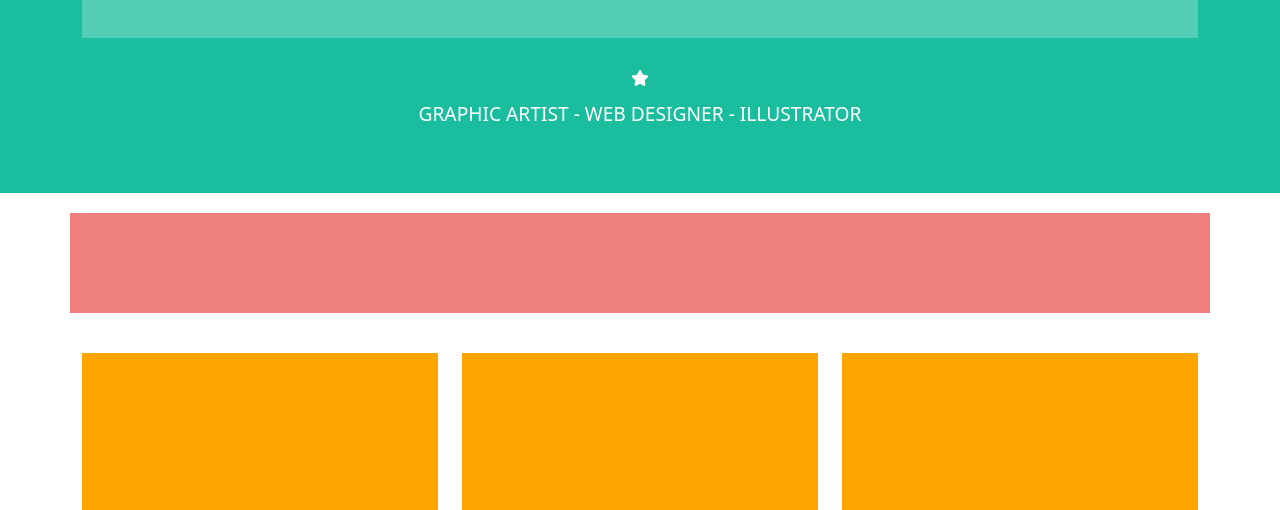
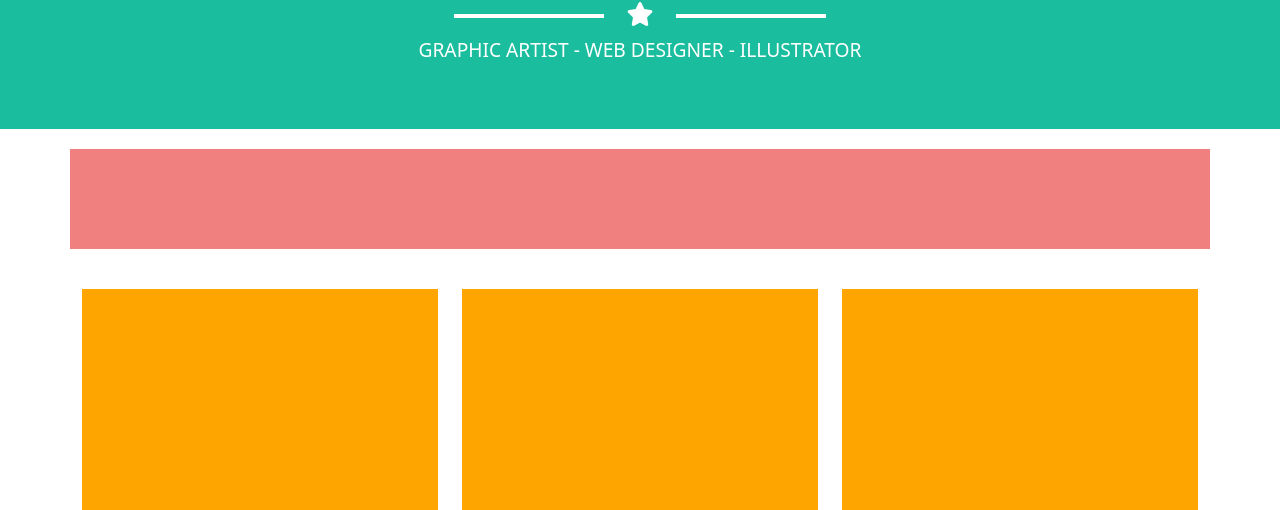
Before and after one commit to andreacassini/html-css-bootstrap-freelancer, a plain HTML site: page index.html in a window 1280 px wide. Shown: the part 590-1100 px from the top of the page. Drawn offline with nearby package versions, Linux system fonts and the light colour scheme.

Commit message:
STYLE jumbotron

```diff
--- a/css/style.css
+++ b/css/style.css
@@ -27,9 +27,17 @@ h3{
     font-size: 1.2rem;
 }
 
-.hr{
-    border: 20px solid rgb(255, 255, 255);
+hr{
+    border: 2px solid white;
+    opacity: 1;
+    width: 150px;
+    display: inline-block;
+    position: relative;
+    top: -2px;
+    margin: 0 18px;
+
 }
+
 /* HEADER */
 #header, #bottom-footer{
     background-color: rgba(44,63,81,255);
--- a/index.html
+++ b/index.html
@@ -49,8 +49,9 @@
                             <div class="content-big white uppercase lh-3">
                                 <img src="./bootstrap_freelancer/img/avatar.svg" alt="avatar" class="img-jumbo">
                                 <h1>start bootstrap</h1>
-                                <hr class="hr">
-                                <i class="fa-solid fa-star" style="color: #ffffff;"></i>
+                                <hr>
+                                <i class="fa-solid fa-star fa-xl" style="color: #ffffff;"></i>
+                                <hr>
                                 <h3>graphic artist - web designer - illustrator</h3>
                             </div>
                         </div>
```
